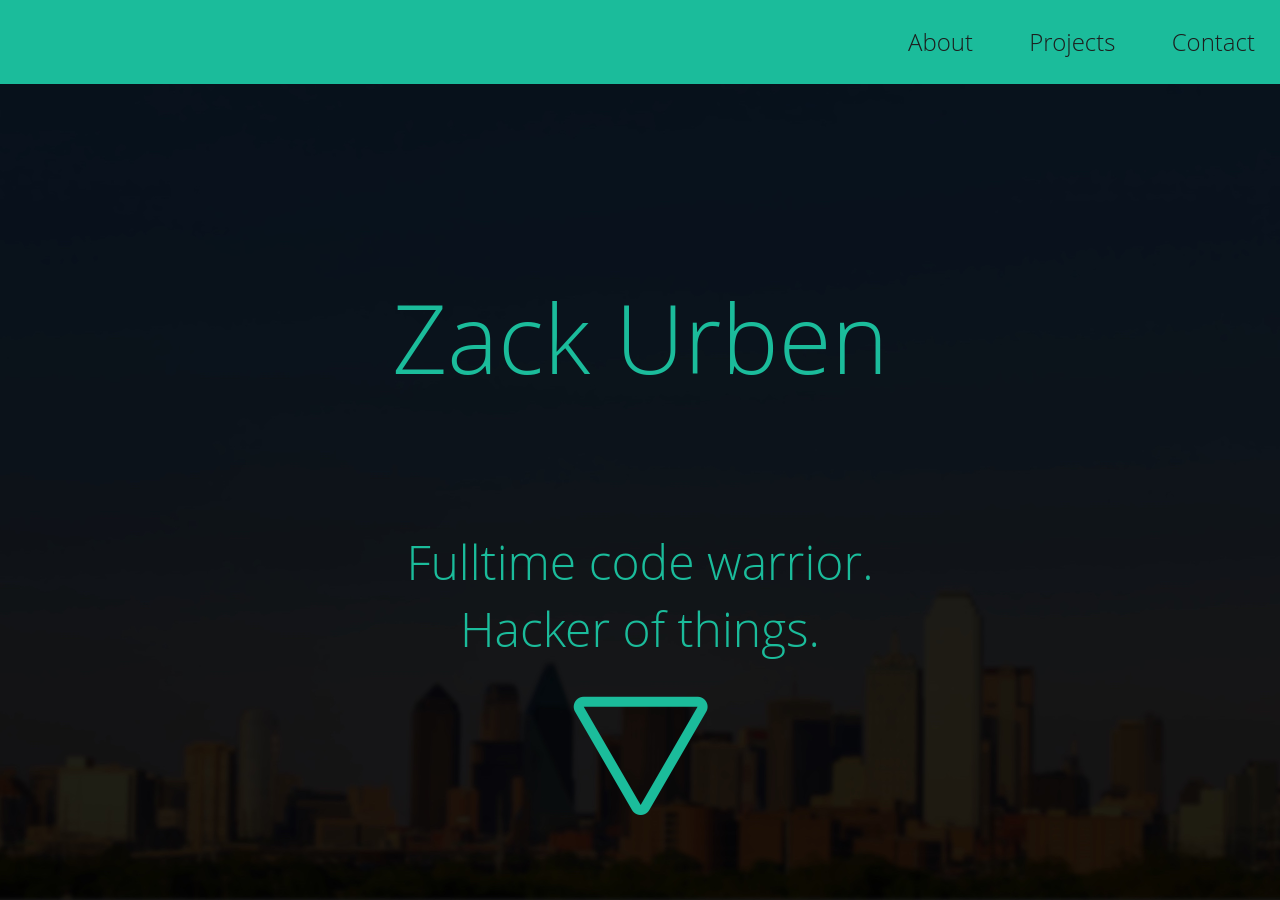
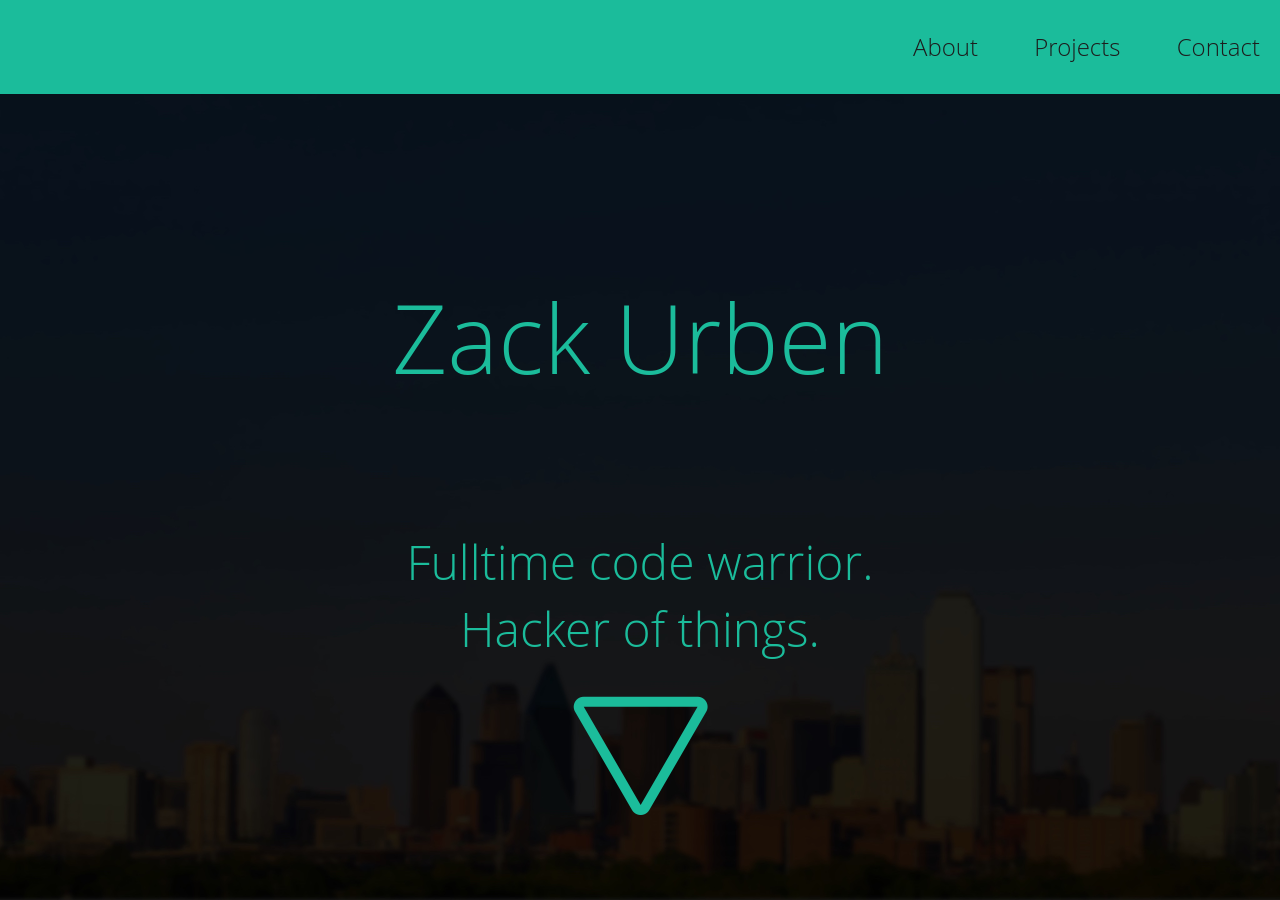
Before and after one commit to zackurben/zackurben.github.io, a Jekyll site: the page built from index.html, in a window 1280 px wide and 900 px high. Built offline with Jekyll 4.4.1, drawn with Linux system fonts in a browser that asks for light colours; nearby versions of some CDN libraries.

Commit message:
Updating scss for cleaner layout, to increase the managability and ensure that the styles are cascading as intended.

```diff
--- a/_sass/_base.scss
+++ b/_sass/_base.scss
@@ -1,12 +1,13 @@
-/* ==========================================================================
-   Author's custom styles
-   ========================================================================== */
+/**
+ * Custom styles.
+ */
 html {
   @import url('http://fonts.googleapis.com/css?family=Open+Sans:300italic,400italic,600italic,700italic,800italic,400,300,600,700,800');
   color: $text-primary-color;
   font-size: $text-body-size;
   font-family: 'Open Sans', sans-serif;
   font-weight: 300 !important;
+  min-width: 480px;
   background: url('../img/dallas.jpg') no-repeat center center fixed;
 
   -webkit-background-size: cover;
@@ -15,38 +16,13 @@
   background-size: cover;
 }
 
-nav {
-  top: 0;
-  position: fixed;
-  width: 100%;
-  height: auto;
-  background-color: $site-accent-color;
-  text-align: right !important;
-
-  padding: 25px;
-
-  a {
-    padding-right: 50px;
+h1, h2, h3 {
+  margin: 0;
   color: $text-primary-color;
-    text-decoration: none;
-  }
+  font-weight: 300 !important;
 }
 
-img.profile {
-  border: $site-accent-color;
-  border-width: 7px;
-  border-radius: 21px;
-  border-style: solid;
-}
-
-.header {
-  height: 70vh;
-  padding: 30vh 0 0 0;
-
 h1 {
-    margin: 0;
-    color: $text-secondary-color;
-    font-weight: 300 !important;
   font-size: $text-head-size;
 
   @media only screen and (min-width: 1280px) {
@@ -63,10 +39,6 @@
 }
 
 h2 {
-    margin: 0;
-    padding: 10vh 0 0 0;
-    color: $text-secondary-color;
-    font-weight: 300 !important;
   font-size: $text-subhead-size;
 
   @media only screen and (min-width: 1280px) {
@@ -81,12 +53,58 @@
     font-size: $text-subhead-size;
   }
 }
+
+h3 {
+  font-size: $text-subsubhead-size;
+
+  @media only screen and (min-width: 1280px) {
+    font-size: $text-subhead-size;
+  }
+
+  @media only screen and (min-device-width : 768px) and (max-device-width : 1024px) {
+    font-size: $text-subhead-size;
+  }
+
+  @media only screen and (min-device-width : 480px) and (max-device-width : 768px) {
+    font-size: $text-subhead-size;
+  }
 }
 
 i {
   color: $text-primary-color;
 
   &:hover {
+    color: $text-secondary-color;
+  }
+}
+
+a {
+  color: $site-accent-color;
+}
+
+nav {
+  top: 0;
+  position: fixed;
+  width: 100%;
+  height: auto;
+  background-color: $site-accent-color;
+  text-align: right !important;
+
+  padding: 30px;
+
+  a {
+    padding-right: 50px;
+    color: $text-primary-color;
+    text-decoration: none;
+  }
+}
+
+.header {
+  height: 80vh;
+  padding: 20vh 0 0 0;
+
+  h1, h2, h3 {
+    padding: 10vh 0 0 0;
     color: $text-secondary-color;
   }
 }
@@ -99,24 +117,23 @@
   &:nth-child(odd) {
     background-color: $site-secondary-color;
   }
+
+  @media only screen and (min-device-width : 480px) and (max-device-width : 768px) {
+    padding: 0;
+  }
 }
 
-h2, h3 {
-  margin: 0;
-  color: $text-primary-color;
-  font-weight: 300 !important;
-}
+.profile {
+  border: $site-accent-color;
+  border-width: 7px;
+  border-radius: 21px;
+  border-style: solid;
 
-h2 {
-  font-size: $text-subhead-size;
-}
+  max-width: 250px !important;
+  width: 100% !important;
 
-h3 {
-  font-size: $text-subsubhead-size;
-}
-
-a {
-  color: $site-accent-color;
+  max-height: 250px !important;
+  height: 100% !important;
 }
 
 // Alignment stuff.
@@ -140,7 +157,9 @@
   float: right !important;
 }
 
-// Simple css content grid.
+/**
+ * Simple content grid.
+ */
 .row {
   width: 100%;
   max-width: $max-width;
@@ -161,7 +180,6 @@
   border: 1px black solid;
 }
 
-// Column rules.
 .col-10 {
   width: 100%;
 }
@@ -202,8 +220,6 @@
   width: 10%;
 }
 
-
-// Offset rules.
 .off-10 {
   margin-left: 100%;
 }
@@ -244,6 +260,9 @@
   margin-left: 10%;
 }
 
+/**
+ * Grid layout for small screens.
+ */
 @media only screen and (max-width: 480px) {
   .col-10, .col-9, .col-8, .col-7, .col-6,
   .col-5, .col-4, .col-3, .col-2, .col-1{
--- a/index.html
+++ b/index.html
@@ -7,7 +7,7 @@
     </div>
     <div class="row">
         <div class="col-3">
-            <img class="profile" src="/img/zack.jpeg" width="100%" heigh="100%">
+            <img class="profile" src="/img/zack.jpeg">
         </div>
         <div class="off-1 col-6">
             description
```
Lines whose indentation alone changed are shown as unchanged.
